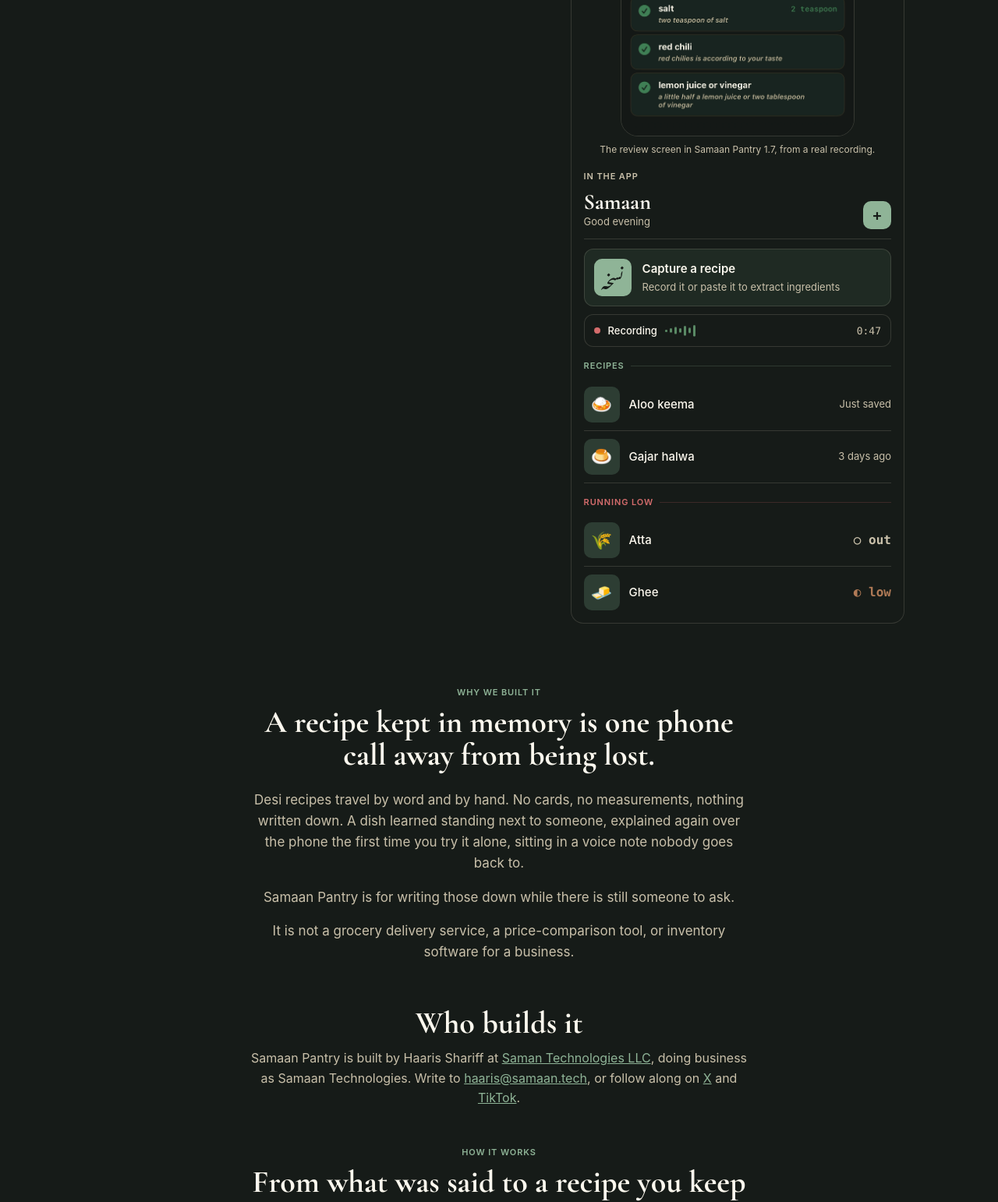
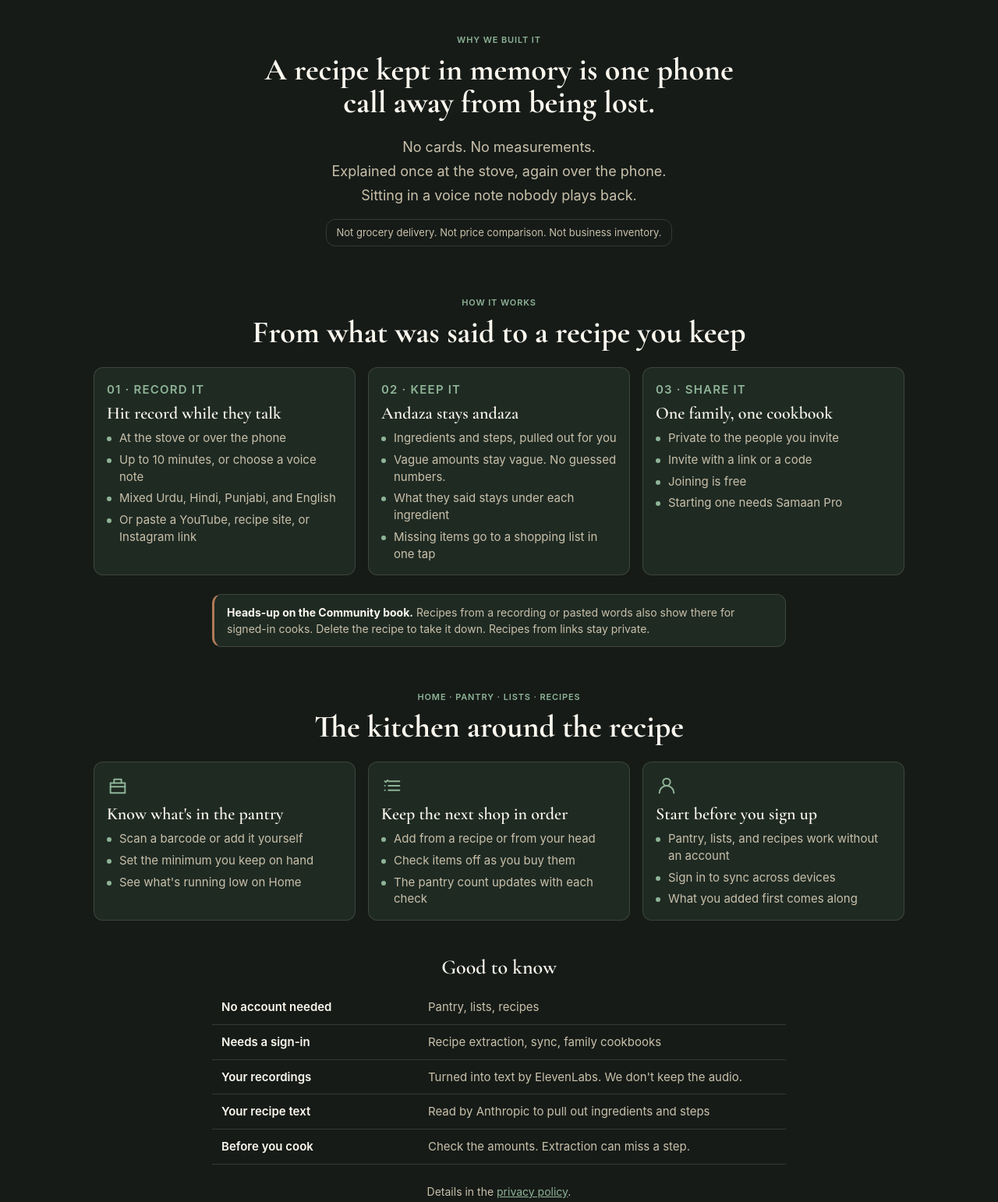
Before and after one commit to Pakiboy23/saman-landing, a plain HTML site: page index.html in a window 1280 px wide. Shown: the part 802-2344 px from the top of the page at 78% size. Drawn offline with Linux system fonts and the light colour scheme; a script that the page names is missing.

Commit message:
Homepage: cut the paragraphs, go scannable
- Hero: one-line lede, four chips, the real review screen. The example
  block and the mock app panel are gone.
- Why we built it: three short lines and a "not" pill.
- How it works and the kitchen cards: bullets, four words to a line.
- Community book: one short callout.
- The long guest and privacy paragraph is now a five-row "Good to know"
  table.
- Pricing: shorter bullets, no anchor paragraph.
- Who builds it: one line, moved below pricing.

Page height at 1280px drops from about 4,860px to 3,750px.

Co-Authored-By: Claude Opus 5.5 <noreply@anthropic.com>
Claude-Session: https://claude.ai/code/session_01TgYf5vFLYHtHfrPD6wUkg8

```diff
--- a/index.html
+++ b/index.html
@@ -143,89 +143,36 @@ analytics.init({
     <div>
       <p class="kicker">Made for desi kitchens</p>
       <h1>Your family's recipes live in voice notes and memory.</h1>
-      <p class="lede">Samaan Pantry turns a recording into a recipe you keep, in the words they said. Hit record while they talk, for up to ten minutes, or paste a link or the words.</p>
+      <p class="lede">Record them while they talk. Keep them in the words they said.</p>
+      <ul class="chips" aria-label="At a glance">
+        <li>Up to 10 minutes per recording</li>
+        <li>Urdu, Hindi, Punjabi, English</li>
+        <li>Andaza stays andaza</li>
+        <li>Private family cookbooks</li>
+      </ul>
       <p class="store-cta">
         <a class="store-badge" href="https://apps.apple.com/us/app/id6761982454" aria-label="Download Samaan Pantry on the App Store">
           <img src="/download-on-the-app-store.svg" alt="Download on the App Store" width="132" height="44">
         </a>
       </p>
-      <p class="secondary-cta"><a href="#example">See an example</a></p>
-      <p class="fine">Free to start on iPhone with iOS 17 or later. Samaan Pro is an optional upgrade.</p>
-      <p class="platform-note">On Android? <a href="mailto:haaris@samaan.tech?subject=Android%20version%20of%20Samaan%20Pantry">Email haaris@samaan.tech</a> and you'll get a reply if an Android version is planned.</p>
-      <!-- Haaris: the audit (D2.4) asks for a real waitlist that stores the email and confirms with "Got it. We'll email you if Android ships." That needs a storage endpoint or form service you choose. Until then this is an honest email link, not a form that looks like it saves anything. -->
+      <p class="fine">Free on iPhone, iOS 17 or later. On Android? <a href="mailto:haaris@samaan.tech?subject=Android%20version%20of%20Samaan%20Pantry">Email us</a>.</p>
     </div>
 
-    <aside class="panel" id="example" aria-label="An example of a recipe kept as said, and a look inside the app">
-      <p class="panel-kicker example-kicker">Example</p>
-      <p class="example-said">What was said: "basically two cups atta, andaza-ish..."</p>
-      <ul class="example-kept">
-        <li><strong>Atta</strong><span>andaza, about two cups, left as said</span></li>
-        <li><strong>Step</strong><span>Kept the way it was said. No number was guessed.</span></li>
-      </ul>
-      <p class="example-note">An example of how extraction leaves andaza as andaza. Not a recording from a real kitchen.</p>
-      <figure class="app-shot">
-        <img src="/app-recipe-review.png" width="603" height="1041" loading="lazy" alt="The Samaan Pantry review screen for Bhindi with Onions, from Mom. Each ingredient shows the words that were said under it, such as three packets of frozen bhindi, or fresh bhindi, and seven, eight medium onions.">
-        <figcaption>The review screen in Samaan Pantry 1.7, from a real recording.</figcaption>
-      </figure>
-      <!-- Haaris: swap this example for a real transcript and a real app screenshot when you have one. Do not present it as a user story. -->
-      <p class="panel-kicker">In the app</p>
-      <div class="panel-head">
-        <div>
-          <p class="panel-word">Samaan</p>
-          <p class="panel-sub">Good evening</p>
-        </div>
-        <div class="plus" aria-hidden="true">+</div>
-      </div>
-      <div class="capture">
-        <div class="nuskha" lang="ur" dir="rtl" aria-hidden="true">نسخہ</div>
-        <div>
-          <strong>Capture a recipe</strong>
-          <span>Record it or paste it to extract ingredients</span>
-        </div>
-      </div>
-      <div class="voice-row">
-        <span class="voice-dot" aria-hidden="true"></span>
-        <span class="voice-label">Recording</span>
-        <span class="wave" aria-hidden="true"><b></b><b></b><b></b><b></b><b></b><b></b><b></b></span>
-        <span class="voice-time">0:47</span>
-      </div>
-      <p class="section-rule rule-saag"><span>Recipes</span></p>
-      <div class="stock">
-        <div class="chip" aria-hidden="true">🍛</div>
-        <div class="stock-name">Aloo keema</div>
-        <div class="stock-meta meta-when">Just saved</div>
-      </div>
-      <div class="stock">
-        <div class="chip" aria-hidden="true">🍮</div>
-        <div class="stock-name">Gajar halwa</div>
-        <div class="stock-meta meta-when">3 days ago</div>
-      </div>
-      <p class="section-rule rule-anaar"><span>Running low</span></p>
-      <div class="stock">
-        <div class="chip" aria-hidden="true">🌾</div>
-        <div class="stock-name">Atta</div>
-        <div class="stock-meta tone-out">○ out</div>
-      </div>
-      <div class="stock">
-        <div class="chip" aria-hidden="true">🧈</div>
-        <div class="stock-name">Ghee</div>
-        <div class="stock-meta tone-masala">◐ low</div>
-      </div>
-    </aside>
+    <figure class="app-shot hero-shot" id="example">
+      <img src="/app-recipe-review.png" width="603" height="1041" alt="The Samaan Pantry review screen for Bhindi with Onions, from Mom. Each ingredient shows the words that were said under it, such as three packets of frozen bhindi, or fresh bhindi, and seven, eight medium onions.">
+      <figcaption>A real 1.7 review screen. What was said stays under each ingredient.</figcaption>
+    </figure>
   </div>
 
   <section class="story wrap" aria-labelledby="story-heading">
     <p class="kicker center">Why we built it</p>
     <h2 id="story-heading">A recipe kept in memory is one phone call away from being lost.</h2>
-    <p>Desi recipes travel by word and by hand. No cards, no measurements, nothing written down. A dish learned standing next to someone, explained again over the phone the first time you try it alone, sitting in a voice note nobody goes back to.</p>
-    <p>Samaan Pantry is for writing those down while there is still someone to ask.</p>
-    <p>It is not a grocery delivery service, a price-comparison tool, or inventory software for a business.</p>
-  </section>
-
-  <section class="founder wrap" aria-labelledby="founder-heading">
-    <h2 id="founder-heading">Who builds it</h2>
-    <p>Samaan Pantry is built by Haaris Shariff at <a href="https://samaan.tech/press">Saman Technologies LLC</a>, doing business as Samaan Technologies. Write to <a href="mailto:haaris@samaan.tech">haaris@samaan.tech</a>, or follow along on <a href="https://x.com/SamaanTechno">X</a> and <a href="https://www.tiktok.com/@samaan.technologie">TikTok</a>.</p>
-    <!-- Haaris: the audit (D3.3) asks for your photo and a one-paragraph "why I built this" in your own words. Add the photo as /founder.jpg and write the paragraph yourself. It is not drafted here so no motive or memory is invented. -->
+    <ul class="story-points">
+      <li>No cards. No measurements.</li>
+      <li>Explained once at the stove, again over the phone.</li>
+      <li>Sitting in a voice note nobody plays back.</li>
+    </ul>
+    <p class="not-line">Not grocery delivery. Not price comparison. Not business inventory.</p>
   </section>
 
   <section class="steps-section wrap" aria-labelledby="steps-heading">
@@ -235,22 +182,35 @@ analytics.init({
       <article class="feature-card">
         <p class="kicker">01 · Record it</p>
         <h3>Hit record while they talk</h3>
-        <p>Tap Capture a recipe and hit record while someone explains the dish, at the stove or over the phone, for up to ten minutes. Or choose a voice note you already have. Code-switched is fine. Mixed Urdu, Hindi, Punjabi, and English come through.</p>
-        <p>You can also paste a YouTube video, a recipe site, or an Instagram caption, or type it the way they say it.</p>
+        <ul class="card-list">
+          <li>At the stove or over the phone</li>
+          <li>Up to 10 minutes, or choose a voice note</li>
+          <li>Mixed Urdu, Hindi, Punjabi, and English</li>
+          <li>Or paste a YouTube, recipe site, or Instagram link</li>
+        </ul>
       </article>
       <article class="feature-card">
         <p class="kicker">02 · Keep it</p>
         <h3>Andaza stays andaza</h3>
-        <p>Samaan Pantry pulls out the ingredients and steps. Vague amounts stay vague. No number gets guessed, and the words they said stay with the recipe, so you can go back to them. Short on something? Send what is missing to a shopping list.</p>
+        <ul class="card-list">
+          <li>Ingredients and steps, pulled out for you</li>
+          <li>Vague amounts stay vague. No guessed numbers.</li>
+          <li>What they said stays under each ingredient</li>
+          <li>Missing items go to a shopping list in one tap</li>
+        </ul>
       </article>
       <article class="feature-card">
         <p class="kicker">03 · Share it</p>
         <h3>One family, one cookbook</h3>
-        <p>Start a private family cookbook and invite people with a link or a code. Only members see it. Joining is free. Starting one needs Samaan Pro.</p>
-        <p>The Community book holds recipes other cooks have shared. A recipe you make from a recording or pasted words is added there for signed-in cooks to read. Deleting the recipe takes it down. Recipes from links stay private unless you add them.</p>
+        <ul class="card-list">
+          <li>Private to the people you invite</li>
+          <li>Invite with a link or a code</li>
+          <li>Joining is free</li>
+          <li>Starting one needs Samaan Pro</li>
+        </ul>
       </article>
     </div>
-    <p class="guest-note">Pantry, lists, and recipes work without an account. Recipe extraction, sync, and family cookbooks need a signed-in account. New accounts get 5 recipe extractions for life, and Samaan Pro is unlimited. The first time, the app asks before it sends your recipe to our server. Recordings go to ElevenLabs to be turned into text, and recipe text goes to Anthropic to pull out the ingredients and steps. Check the ingredients and amounts before you shop or cook. The <a href="/privacy">privacy policy</a> says what is collected.</p>
+    <p class="callout"><strong>Heads-up on the Community book.</strong> Recipes from a recording or pasted words also show there for signed-in cooks. Delete the recipe to take it down. Recipes from links stay private.</p>
   </section>
 
   <!-- Haaris: section titled "Kept", between these steps and the feature grid. Add 3 to 5 real quotes. Each needs a first name, a role, and a specific outcome. Do not invent quotes. Do not use she, her, mom, grandma, Ammi, or Nani. -->
@@ -267,32 +227,55 @@ analytics.init({
           <path d="M4 9h16v11H4z"/><path d="M4 13h16"/><path d="M8 9V5h8v4"/>
         </svg>
         <h3>Know what's in the pantry</h3>
-        <p>From atta and daal to the last jar of ghee, keep your staples in view. Scan a barcode instead of typing every staple in by hand, or add an item yourself. Set the minimum you like to keep on hand, and see what's running low on Home before your next shop.</p>
+        <ul class="card-list">
+          <li>Scan a barcode or add it yourself</li>
+          <li>Set the minimum you keep on hand</li>
+          <li>See what's running low on Home</li>
+        </ul>
       </article>
       <article class="feature-card">
         <svg class="icon" viewBox="0 0 24 24" aria-hidden="true" fill="none" stroke="currentColor" stroke-width="1.7" stroke-linecap="round" stroke-linejoin="round">
           <path d="M8 7h12"/><path d="M8 12h12"/><path d="M8 17h12"/><path d="M4 7l1 1 2-2"/><path d="M4 12h.01"/><path d="M4 17h.01"/>
         </svg>
         <h3>Keep the next shop in order</h3>
-        <p>Add what you need to a shopping list, whether it came off a recipe or out of your head. Check off an item as you buy it, and its matching pantry item updates too.</p>
+        <ul class="card-list">
+          <li>Add from a recipe or from your head</li>
+          <li>Check items off as you buy them</li>
+          <li>The pantry count updates with each check</li>
+        </ul>
       </article>
       <article class="feature-card">
         <svg class="icon" viewBox="0 0 24 24" aria-hidden="true" fill="none" stroke="currentColor" stroke-width="1.7" stroke-linecap="round" stroke-linejoin="round">
           <path d="M12 12a4 4 0 1 0 0-8 4 4 0 0 0 0 8z"/><path d="M4 20a8 8 0 0 1 16 0"/>
         </svg>
         <h3>Start before you sign up</h3>
-        <p>Try pantry and lists without an account. Recipe extraction needs a signed-in account. When you sign in with email, your kitchen syncs to your account, and what you added before your first sign-in comes along.</p>
+        <ul class="card-list">
+          <li>Pantry, lists, and recipes work without an account</li>
+          <li>Sign in to sync across devices</li>
+          <li>What you added first comes along</li>
+        </ul>
       </article>
     </div>
+
+    <h3 class="facts-title">Good to know</h3>
+    <table class="facts">
+      <tbody>
+        <tr><th scope="row">No account needed</th><td>Pantry, lists, recipes</td></tr>
+        <tr><th scope="row">Needs a sign-in</th><td>Recipe extraction, sync, family cookbooks</td></tr>
+        <tr><th scope="row">Your recordings</th><td>Turned into text by ElevenLabs. We don't keep the audio.</td></tr>
+        <tr><th scope="row">Your recipe text</th><td>Read by Anthropic to pull out ingredients and steps</td></tr>
+        <tr><th scope="row">Before you cook</th><td>Check the amounts. Extraction can miss a step.</td></tr>
+      </tbody>
+    </table>
+    <p class="guest-note">Details in the <a href="/privacy">privacy policy</a>.</p>
   </section>
 
   <!-- Haaris: the audit (D3.2) asks for three named user stories with a photo, a role such as "second-gen, Chicago", and a one-line outcome from real users. Fill these from people who agreed to be quoted, then remove the hidden attribute. Do not use made-up names or quotes. -->
   <section class="stories wrap" aria-labelledby="stories-heading" hidden>
     <h2 id="stories-heading">What people saved</h2>
-    <!-- <figure class="story"><img src="" alt=""><blockquote>QUOTE</blockquote><figcaption>NAME, ROLE</figcaption></figure> x3 -->
   </section>
 
-  <!-- Haaris: the audit (D3.1, D3.5) asks for a visible App Store rating and a real usage number here, e.g. "4.x stars on the App Store · N recipes saved". On Oct 23, 2026 the US App Store shows a 5.0 average from 1 rating, which is too thin to publish. Add the line when the count is meaningful, and date it. -->
+  <!-- Haaris: add a visible App Store rating and a real usage number here when the count is meaningful. -->
   <p class="proof-line" hidden>RATING on the App Store · N recipes saved</p>
 
   <section class="pro" aria-labelledby="pro-heading">
@@ -307,25 +290,27 @@ analytics.init({
           <ul class="plan-list">
             <li>
               <span class="check" aria-hidden="true">✓</span>
-              <span>New accounts get 5 recipe extractions for life</span>
+              <span>5 recipe extractions for life</span>
             </li>
             <li>
               <span class="check" aria-hidden="true">✓</span>
-              <span>Join family cookbooks and read the Community book</span>
+              <span>Join family cookbooks</span>
             </li>
             <li>
               <span class="check" aria-hidden="true">✓</span>
-              <span>Unlimited pantry and shopping lists</span>
+              <span>Read the Community book</span>
+            </li>
+            <li>
+              <span class="check" aria-hidden="true">✓</span>
+              <span>Unlimited pantry and lists</span>
             </li>
           </ul>
         </div>
         <div class="plan plan-pro">
           <p class="plan-badge">Recommended</p>
           <p class="plan-name">Samaan Pro</p>
-          <p class="plan-for">For capturing the whole family's recipes, not just five.</p>
           <p class="plan-price">$7.99 <span>a month</span></p>
           <p class="plan-cycle">Or $59.99 a year, saving 37%.</p>
-          <p class="plan-anchor">$7.99 a month, less than one takeaway order, for the recipes you'd otherwise lose.</p>
           <ul class="plan-list">
             <li>
               <span class="check" aria-hidden="true">✓</span>
@@ -346,7 +331,6 @@ analytics.init({
           </ul>
         </div>
       </div>
-      <p class="guest-note">Starting a family cookbook needs Samaan Pro. Joining one is free.</p>
       <p class="store-cta">
         <a class="store-badge" href="https://apps.apple.com/us/app/id6761982454" aria-label="Download Samaan Pantry on the App Store">
           <img src="/download-on-the-app-store.svg" alt="Download on the App Store" width="132" height="44">
@@ -354,6 +338,11 @@ analytics.init({
       </p>
       <p class="fine">Upgrade in the app. Purchases are handled by Apple.</p>
     </div>
+  </section>
+
+  <section class="founder wrap" aria-labelledby="founder-heading">
+    <h2 id="founder-heading">Who builds it</h2>
+    <p>Haaris Shariff at <a href="https://samaan.tech/press">Samaan Technologies</a>. <a href="mailto:haaris@samaan.tech">haaris@samaan.tech</a> · <a href="https://x.com/SamaanTechno">X</a> · <a href="https://www.tiktok.com/@samaan.technologie">TikTok</a></p>
   </section>
 
   <aside class="related wrap" aria-label="Related">
--- a/site.css
+++ b/site.css
@@ -704,6 +704,127 @@ a:hover { color: var(--saag-deep); }
 .tone-masala { color: var(--masala); }
 .tone-out { color: var(--ink-soft); }
 
+.chips {
+  list-style: none;
+  display: flex;
+  flex-wrap: wrap;
+  gap: 8px;
+  margin: 0 0 22px;
+  padding: 0;
+}
+
+.chips li {
+  padding: 6px 12px;
+  border: 1px solid var(--hairline);
+  border-radius: 100px;
+  background: var(--malai);
+  font-size: 13px;
+  font-weight: 500;
+  color: var(--ink);
+}
+
+.hero-shot { margin: 0; }
+
+.hero-shot img { max-width: 320px; }
+
+.card-list {
+  list-style: none;
+  margin: 8px 0 0;
+  padding: 0;
+}
+
+.card-list li {
+  position: relative;
+  margin: 0 0 6px;
+  padding-left: 16px;
+  font-size: 15px;
+  line-height: 1.45;
+  color: var(--ink-soft);
+}
+
+.card-list li:last-child { margin-bottom: 0; }
+
+.card-list li::before {
+  content: "";
+  position: absolute;
+  left: 0;
+  top: 0.6em;
+  width: 6px;
+  height: 6px;
+  border-radius: 50%;
+  background: var(--saag);
+}
+
+.story-points {
+  list-style: none;
+  display: grid;
+  gap: 6px;
+  margin: 0 0 18px;
+  padding: 0;
+  font-size: 18px;
+  line-height: 1.4;
+  color: var(--ink-soft);
+}
+
+.not-line {
+  display: inline-block;
+  padding: 6px 12px;
+  border: 1px solid var(--hairline);
+  border-radius: 12px;
+  font-size: 13px !important;
+  color: var(--ink-soft);
+}
+
+.callout {
+  max-width: 46rem;
+  margin: var(--space-lg) auto 0;
+  padding: 12px 16px;
+  border: 1px solid var(--hairline);
+  border-left: 3px solid var(--masala);
+  border-radius: var(--radius-md);
+  background: var(--malai);
+  font-size: 14px;
+  line-height: 1.5;
+  color: var(--ink-soft);
+}
+
+.callout strong { color: var(--ink); }
+
+.facts-title {
+  margin: 40px 0 10px;
+  text-align: center;
+  font-family: var(--font-display);
+  font-size: 26px;
+  font-weight: 600;
+}
+
+.facts {
+  width: 100%;
+  max-width: 46rem;
+  margin: 0 auto;
+  border-collapse: collapse;
+  font-size: 15px;
+}
+
+.facts th,
+.facts td {
+  padding: 11px 12px;
+  border-bottom: 1px solid var(--hairline);
+  text-align: left;
+  vertical-align: top;
+  line-height: 1.45;
+}
+
+.facts th {
+  width: 36%;
+  font-weight: 600;
+  color: var(--ink);
+}
+
+.facts td { color: var(--ink-soft); }
+
+.founder p a { white-space: nowrap; }
+
 .story {
   max-width: 40rem;
   padding: 24px 0 40px;
@@ -1081,19 +1202,14 @@ a:hover { color: var(--saag-deep); }
   .site-header { padding: 14px 28px; }
   .hero {
     grid-template-columns: 1.15fr 0.85fr;
-    align-items: start;
+    align-items: center;
     padding: 56px 0 40px;
-  }
-  .hero > div:first-child {
-    position: sticky;
-    top: 112px;
-    padding-top: 24px;
   }
   .story { padding: 40px 0 56px; }
   .steps { grid-template-columns: repeat(3, 1fr); }
   .plans { grid-template-columns: 1fr 1fr; }
   .plan { padding: var(--space-lg); }
-  .feature-grid { grid-template-columns: 1fr 1fr; }
+  .feature-grid { grid-template-columns: repeat(3, 1fr); }
   .footer-row {
     flex-direction: row;
     justify-content: space-between;
```
